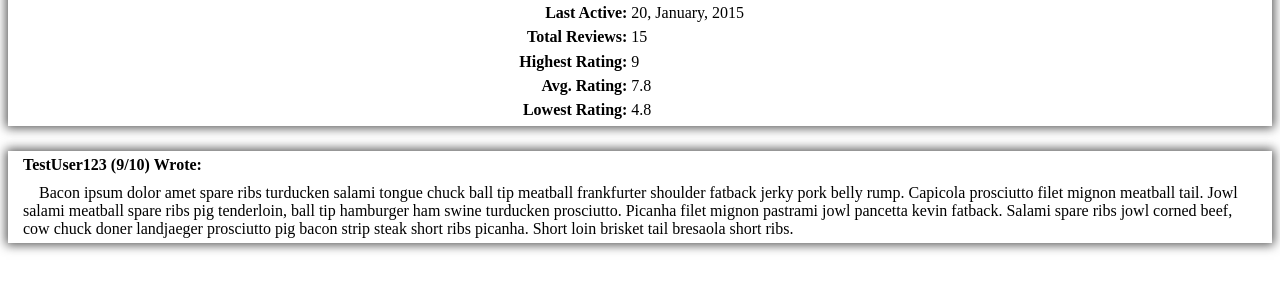
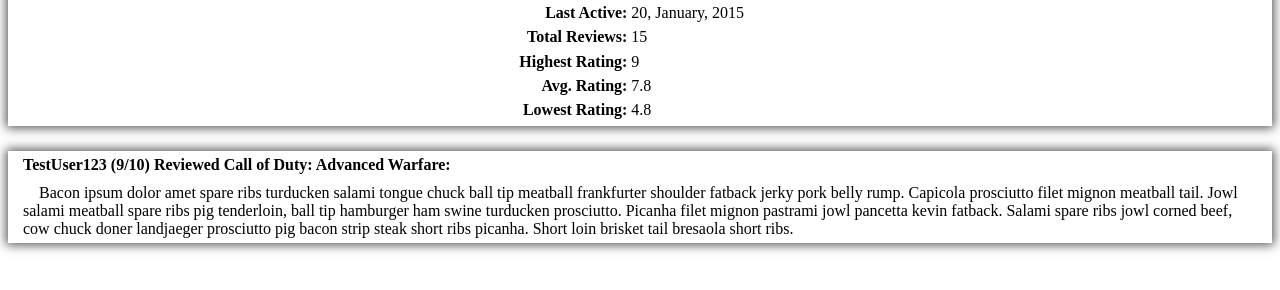
Before and after one commit to jwelker110/p3-catalog-template, a website: page src/view_profile.html in a window 1280 px wide. Shown: the part 294-584 px from the top of the page. Drawn offline with nearby package versions, Linux system fonts and the light colour scheme; files that its build step writes are made by us from their sources.

Commit message:
Removed unnecessary button class on review author. Template now includes game title for each review

```diff
--- a/src/view_profile.html
+++ b/src/view_profile.html
@@ -46,7 +46,7 @@
     <div class="game-review" data-review-id="1">
         <!-- Game review author -->
         <div class="game-review-author">
-            <span class="review-btn author" data-user-id="2">TestUser123</span> (9/10) Wrote:
+            TestUser123 (9/10) Reviewed Call of Duty: Advanced Warfare:
         </div>
         <!-- End review author -->
         <!-- Game review -->
```
